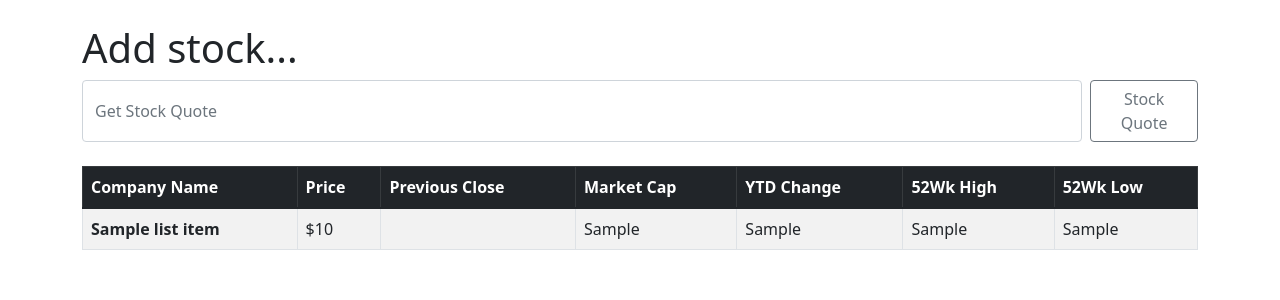
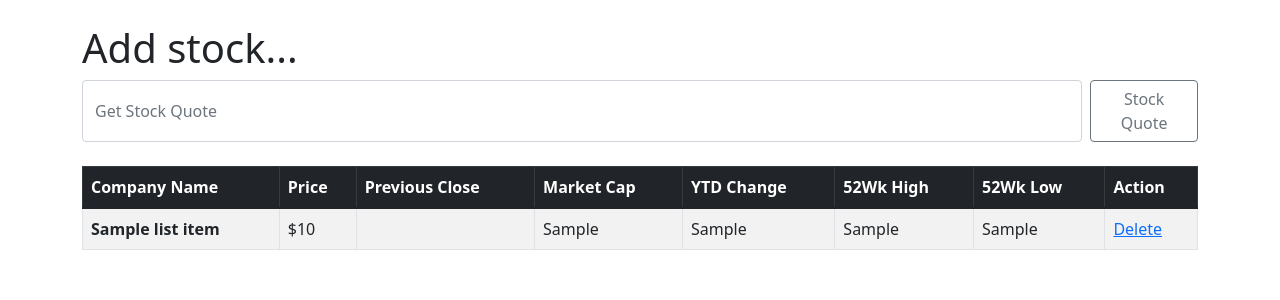
Before and after one commit to erickvivas415/stockapp, a Django app: template stock_project/quotes/templates/add_stock.html in a window 1280 px wide. Shown: the part 78-378 px from the top of the page. Run offline with Django 3.2, Linux system fonts and the light colour scheme; the template is opened without the code that fills it: most values are stand-ins (such as "Sample title", 1, 10 or a date in 2020).

Commit message:
Delete link fix

```diff
--- a/stock_project/quotes/templates/add_stock.html
+++ b/stock_project/quotes/templates/add_stock.html
@@ -21,6 +21,7 @@
             <th scope="col">YTD Change</th>
             <th scope="col">52Wk High</th>
             <th scope="col">52Wk Low</th>
+            <th>Action</th>
         </tr>
     </thead>
     {% if ticker %}
@@ -35,7 +36,11 @@
                     <td>{{ list_item.ytdChange }}</td>
                     <td>{{ list_item.week52High }}</td>
                     <td>{{ list_item.week52Low}}</td>
+                    <td>
+                        <a href="{% url 'delete_stock' list_item.symbol %}">Delete</a>
+                    </td>
                 </tr>
+
                 {% endfor %}
     </tbody>
     {% endif %}
--- a/stock_project/quotes/views.py
+++ b/stock_project/quotes/views.py
@@ -53,7 +53,7 @@ def add_stock(request):
         return render(request, 'add_stock.html', {'ticker': ticker, 'output': output})
 
 def delete_stock(request, stock_id):
-    item = Stock.objects.get(id= stock_id)
+    item = Stock.objects.filter(ticker= stock_id)
     item.delete()
     messages.success(request, "Stock has been deleted")
     return redirect('add_stock')
```
Also changed, not shown: stock_project/db.sqlite3.
